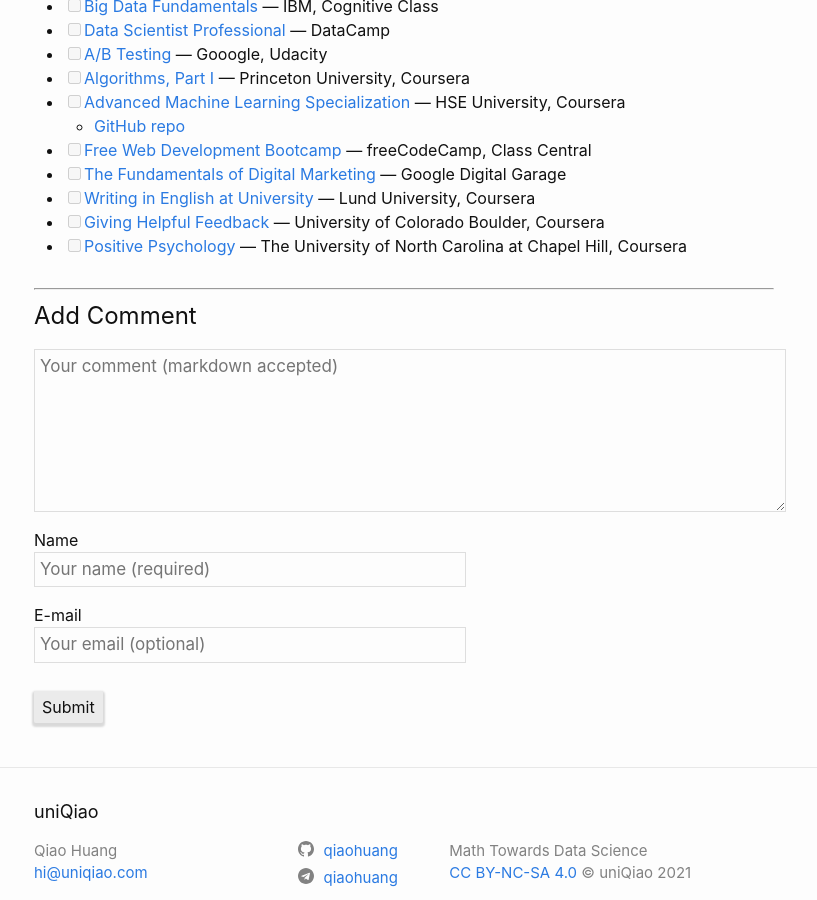
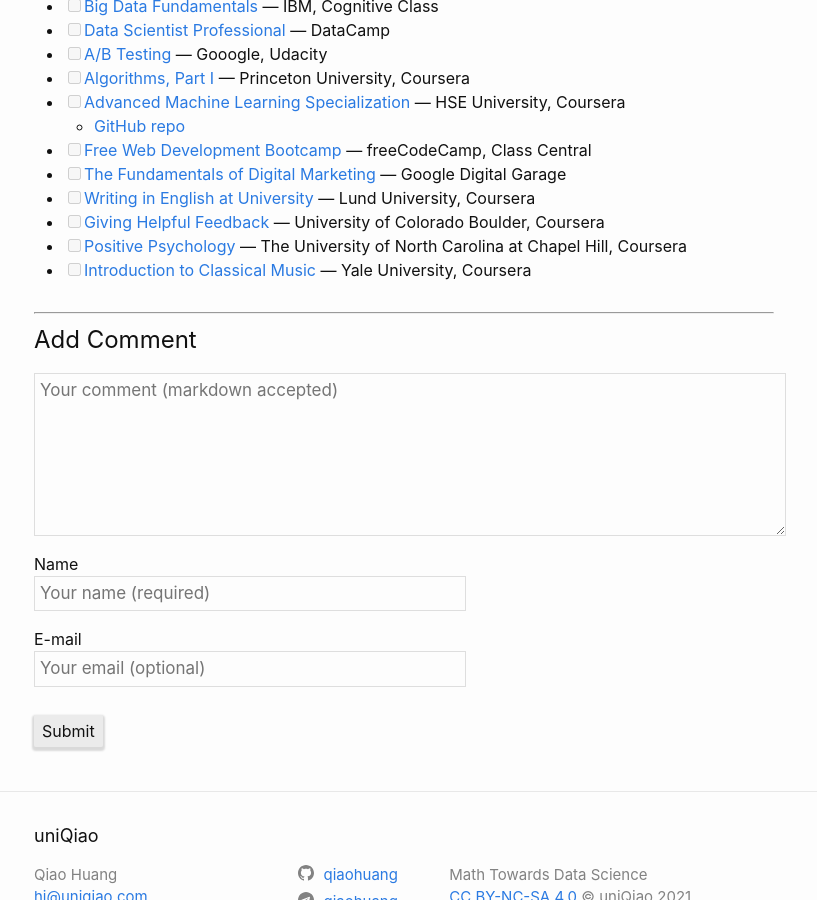
Before and after one commit to qiaohuang/qiaohuang.github.io, a Jekyll site: the page built from projects/_posts/2020-10-20-my-certificates.markdown, in a window 1280 px wide and 900 px high, scrolled down 1571 px. Shown: the whole window, without its empty margins (236-1053 px from the left). Built offline with Jekyll 4.4.1, drawn with Linux system fonts in a browser that asks for light colours; nearby versions of some CDN libraries.

Commit message:
Update cert

```diff
--- a/projects/_posts/2020-10-20-my-certificates.markdown
+++ b/projects/_posts/2020-10-20-my-certificates.markdown
@@ -72,3 +72,4 @@
 - [ ] [Writing in English at University](https://www.coursera.org/learn/writing-english-university) — Lund University, Coursera
 - [ ] [Giving Helpful Feedback](https://www.coursera.org/learn/feedback) — University of Colorado Boulder, Coursera
 - [ ] [Positive Psychology](https://www.coursera.org/learn/positive-psychology) — The University of North Carolina at Chapel Hill, Coursera
+- [ ] [Introduction to Classical Music](https://www.coursera.org/learn/introclassicalmusic) — Yale University, Coursera
```
